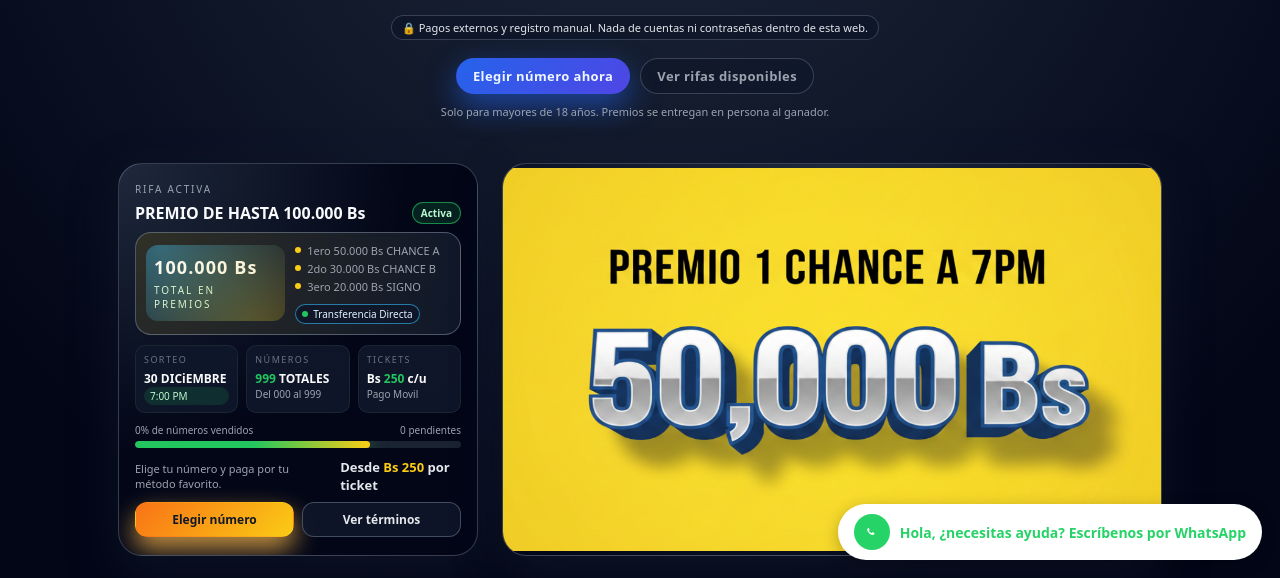
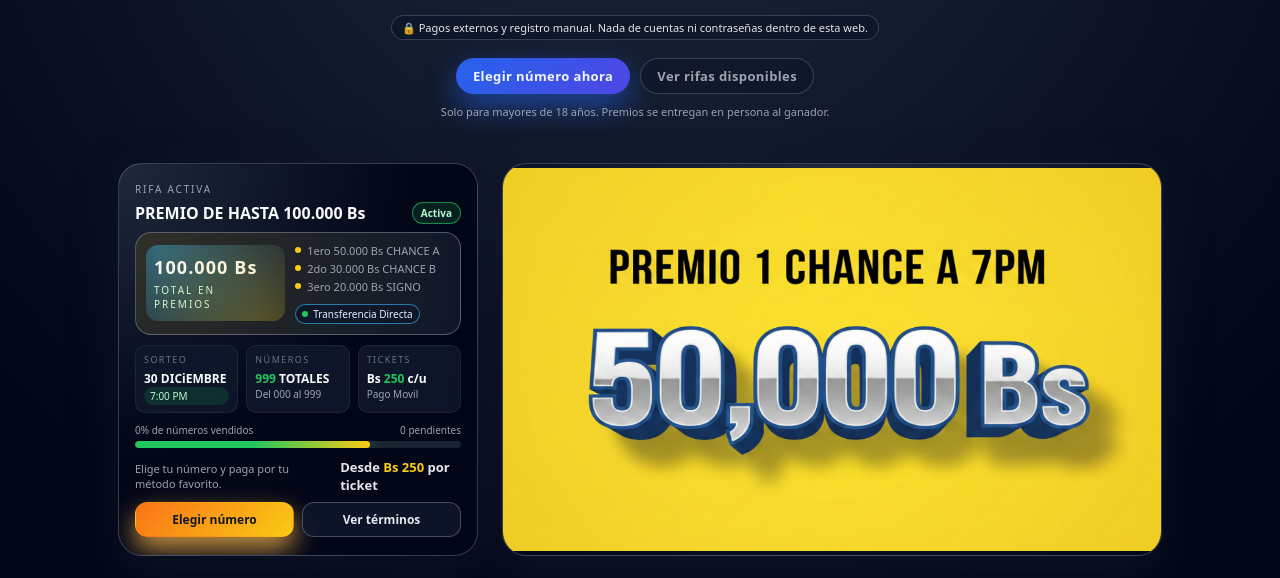
Before and after one commit to rogeliogarciadev-web/rifas-web, a plain HTML site: page index.html in a window 1280 px wide. Shown: the part 222-800 px from the top of the page. Drawn offline with Linux system fonts and the light colour scheme; no server answers.

Commit message:
Update index.html

```diff
--- a/index.html
+++ b/index.html
@@ -1019,22 +1019,33 @@ finishBtn.addEventListener("click", async () => {
 
 
 
-<a
-  href="https://wa.me/14066407851?text=Hola%20necesito%20soporte%20con%20la%20rifa"
-  class="whatsapp-float"
-  target="_blank"
-  rel="noopener"
->
-  <div class="whatsapp-icon">
-    <svg viewBox="0 0 32 32">
-      <path
-        fill="currentColor"
-        d="M19.11 17.2c-.27-.14-1.64-.8-1.9-.9-.26-.1-.45-.14-.64.14-.19.27-.73.9-.9 1.08-.17.19-.34.21-.61.07-.27-.14-1.16-.43-2.2-1.36-.81-.72-1.36-1.61-1.52-1.88-.16-.27-.02-.42.12-.56.12-.12.27-.32.4-.48.13-.16.18-.27.27-.45.09-.18.05-.34-.02-.48-.07-.14-.64-1.54-.88-2.12-.23-.55-.47-.48-.64-.49-.17-.01-.36-.01-.55-.01-.19 0-.5.07-.76.34-.26.27-1 1-1 2.44 0 1.44 1.03 2.83 1.17 3.03.14.19 2.03 3.1 4.92 4.35.69.3 1.22.48 1.64.61.69.22 1.32.19 1.82.12.55-.08 1.64-.67 1.87-1.32.23-.65.23-1.21.16-1.32-.07-.11-.26-.18-.53-.32z"
-      />
-    </svg>
-  </div>
-  <span class="whatsapp-text">Hola, ¿necesitas ayuda? Escríbenos por WhatsApp</span>
+<a href="https://api.whatsapp.com/send?phone=14066407851&text=Hola%20soporte"
+   target="_blank"
+   id="whatsappSupport"
+   title="Escribir a soporte">
+  💬 WhatsApp
 </a>
+
+
+
+<script>
+  const whatsappBtn = document.getElementById("whatsappSupport");
+
+  // Función para verificar si algún modal está abierto
+  function updateWhatsappVisibility() {
+    const anyModalOpen = document.querySelectorAll('.modal-toggle:checked').length > 0;
+    whatsappBtn.style.display = anyModalOpen ? 'none' : 'flex';
+  }
+
+  // Ejecutar al cargar
+  updateWhatsappVisibility();
+
+  // Observar cambios en los checkboxes de los modales
+  const modals = document.querySelectorAll('.modal-toggle');
+  modals.forEach(modal => {
+    modal.addEventListener('change', updateWhatsappVisibility);
+  });
+</script>
 
 
 
```
